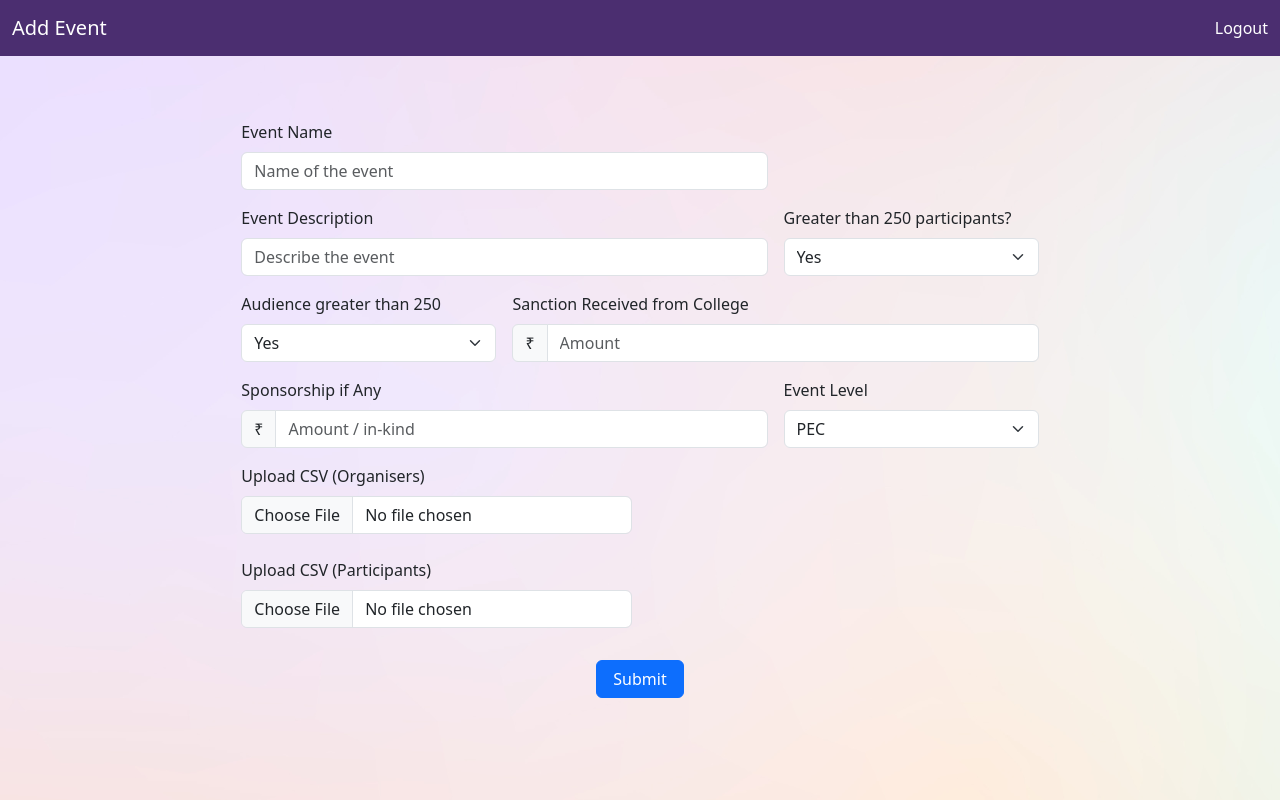
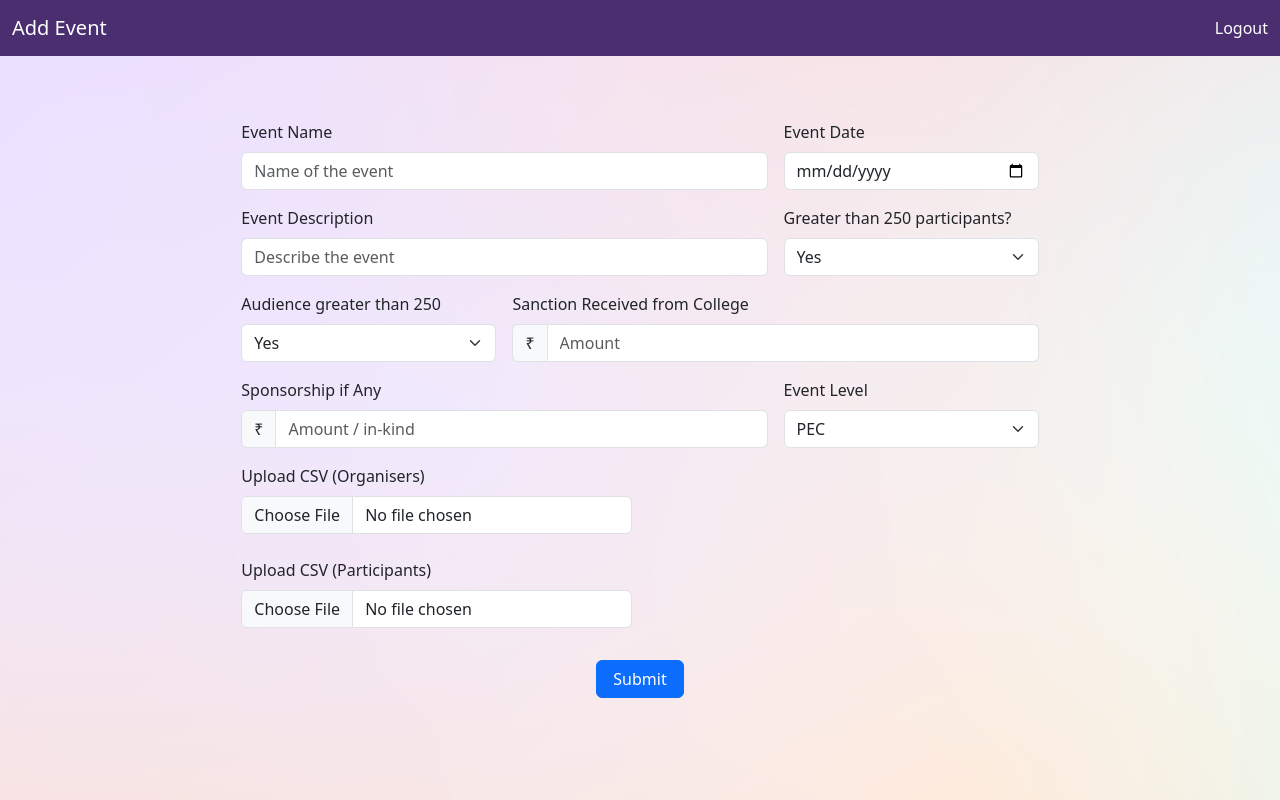
Before and after one commit to mineeshabrar/dsaapp, a Django app: page /dsa/add_event/ in a window 1280 px wide. Run offline with Django 4.2, Linux system fonts and the light colour scheme; some libraries are stand-ins or nearby versions.

Commit message:
required fields and date

```diff
--- a/templates/add_event.html
+++ b/templates/add_event.html
@@ -51,22 +51,26 @@
 
               <div class="col-md-8">
                 <label for="eventName" class="form-label">Event Name</label>
-                <input type="text" class="form-control" id="inputEmail4" placeholder="Name of the event" name="EventName">
+                <input type="text" class="form-control" id="inputEmail4" placeholder="Name of the event" name="EventName" required>
+              </div>
+              <div class="col-md-4">
+                <label for="eventName" class="form-label">Event Date</label>
+                <input type="date" class="form-control" id="inputEmail4" placeholder="Date of the event" name="EventDate" required>
               </div>
               <div class="col-md-8">
                 <label for="eventDescription" class="form-label">Event Description</label>
-                <input type="text" class="form-control" id="inputEmail4" placeholder="Describe the event" name="EventDescription">
+                <input type="text" class="form-control" id="inputEmail4" placeholder="Describe the event" name="EventDescription" required>
               </div>
               <div class="col-md-4">
                 <label for="inputPassword4" class="form-label">Greater than 250 participants?</label>
-                <select id="participantsCheck" class="form-select" name="ParticipantCount">
+                <select id="participantsCheck" class="form-select" name="ParticipantCount" required>
                   <option selected>Yes</option>
                   <option>No</option>
                 </select>
               </div>
               <div class="col-md-4">
                 <label for="inputPassword4" class="form-label">Audience greater than 250 </label>
-                <select id="participantsCheck" class="form-select">
+                <select id="participantsCheck" class="form-select" required>
                   <option selected>Yes</option>
                   <option>No</option>
                 </select>
@@ -87,7 +91,7 @@
               </div>
               <div class="col-md-4">
                 <label for="inputPassword4" class="form-label">Event Level</label>
-                <select id="participantsCheck" class="form-select" name="College">
+                <select id="participantsCheck" class="form-select" name="College" required>
                   <option selected>PEC</option>
                   <option>NIT</option>
 
@@ -101,12 +105,12 @@
                   <div class="mb-2">
                     <label for="formFile" class="form-label" accept=".xls, .xlsx, .csv"> Upload CSV (Organisers)
                     </label>
-                    <input class="form-control" type="file" id="formFile" name="OrgFile">
+                    <input class="form-control" type="file" id="formFile" name="OrgFile" required>
                     <br>
 
                     <label for="formFile" class="form-label" accept=".xls, .xlsx, .csv"> Upload CSV (Participants)
                     </label>
-                    <input class="form-control" type="file" id="formFile" name="ParticipationFile">
+                    <input class="form-control" type="file" id="formFile" name="ParticipationFile" required>
                   </div>
                 </div>
               </div>
```
